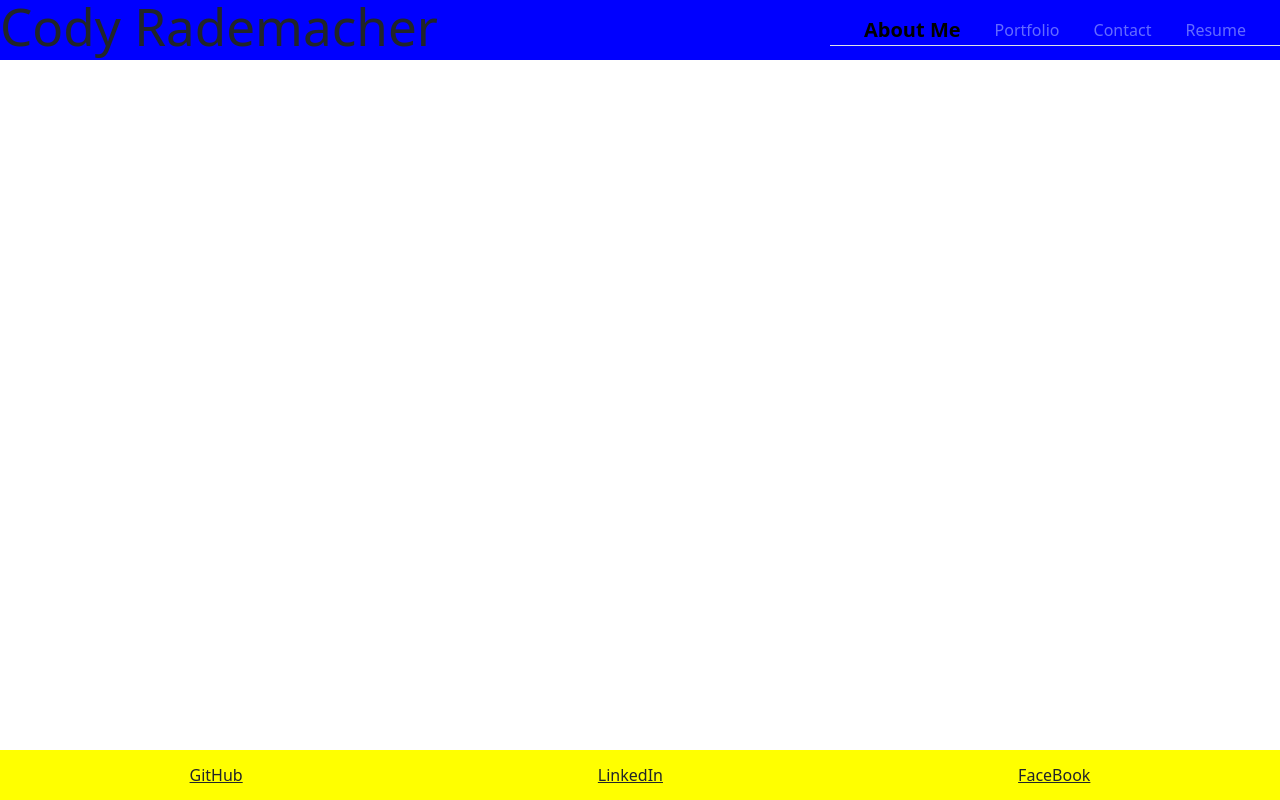
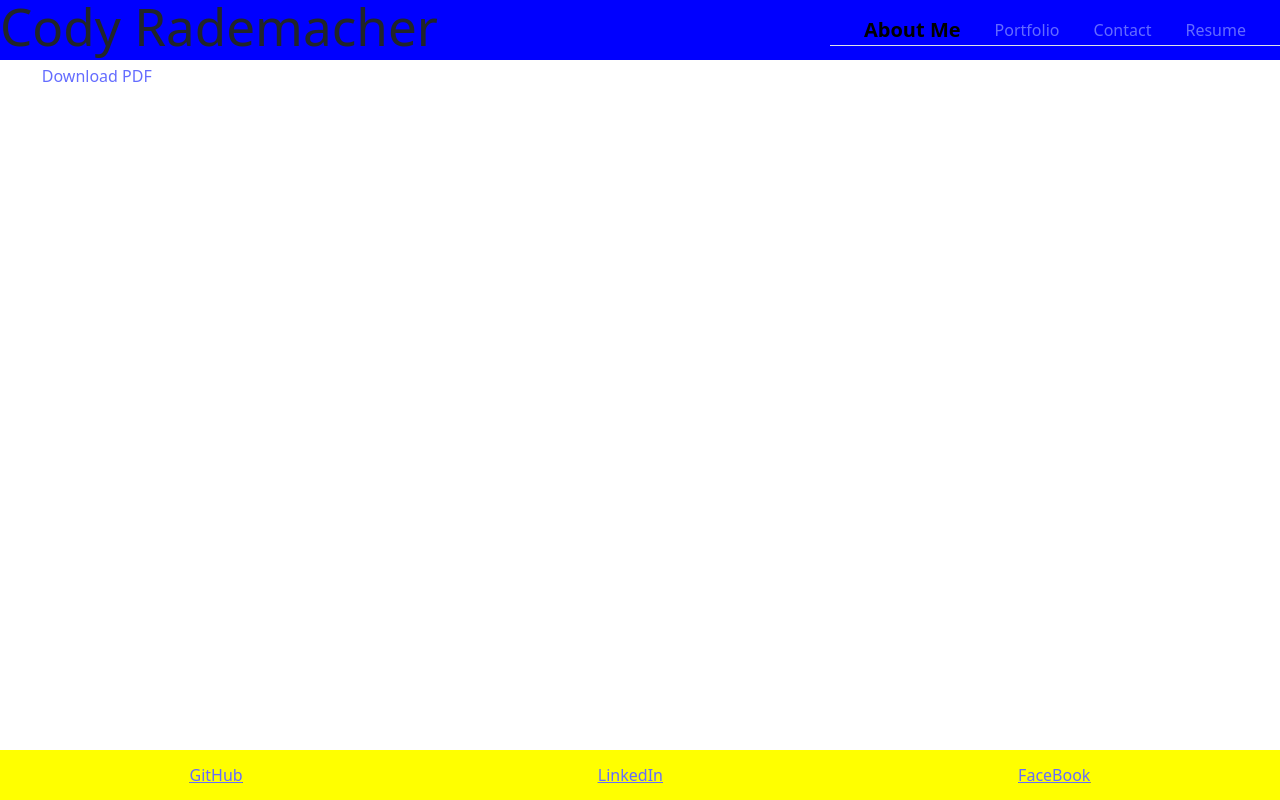
Before and after one commit to cprademacher/my-portfolio, a React (Vite) app: page /resume in a window 1280 px wide. Built offline with nearby package versions, Linux system fonts and the light colour scheme.

Commit message:
Added resume and contact code

```diff
--- a/src/components/Footer.jsx
+++ b/src/components/Footer.jsx
@@ -2,9 +2,33 @@ export default function Footer() {
   return (
     <>
       <ul className="footer-list container-fluid">
-        <li className="footer-item"><a>GitHub</a></li>
-        <li className="footer-item"><a>LinkedIn</a></li>
-        <li className="footer-item"><a>FaceBook</a></li>
+        <li className="footer-item">
+          <a
+            href="https://github.com/cprademacher"
+            target="_blank"
+            rel="noreferrer"
+          >
+            GitHub
+          </a>
+        </li>
+        <li className="footer-item">
+          <a
+            href="https://www.linkedin.com/in/cody-rademacher-5157187b/"
+            target="_blank"
+            rel="noreferrer"
+          >
+            LinkedIn
+          </a>
+        </li>
+        <li className="footer-item">
+          <a
+            href="https://www.facebook.com/cody.rademacher.3"
+            target="_blank"
+            rel="noreferrer"
+          >
+            FaceBook
+          </a>
+        </li>
       </ul>
     </>
   );
--- a/src/pages/Contact.jsx
+++ b/src/pages/Contact.jsx
@@ -5,17 +5,60 @@ const Contact = () => {
   const [name, setName] = useState("");
   const [email, setEmail] = useState("");
   const [message, setMessage] = useState("");
+  const [errors, setErrors] = useState({});
 
-  const handleSubmit = (e) => {
-    e.preventDefault();
-    // Perform form submission logic here
-    // You can access the form values using the state variables (name, email, message)
-    // For example, you can send an API request to submit the form data
-    console.log("Form submitted:", { name, email, message });
-    // Clear the form fields
+  const handleSubmit = (event) => {
+    event.preventDefault();
+
+    // Validate the form fields
+    const validationErrors = {};
+    if (!name) {
+      validationErrors.name = "Name is required";
+    }
+    if (!email) {
+      validationErrors.email = "Email is required";
+    } else if (!isValidEmail(email)) {
+      validationErrors.email = "Invalid email address";
+    }
+
+    if (Object.keys(validationErrors).length > 0) {
+      setErrors(validationErrors);
+      return;
+    }
+
+    // Submit the form
+    // Your code to handle form submission goes here
+
+    // Reset form fields and errors
     setName("");
     setEmail("");
     setMessage("");
+    setErrors({});
+  };
+
+  const handleInputChange = (event) => {
+    const { name, value } = event.target;
+
+    // Update the corresponding state value based on the input field name
+    if (name === "name") {
+      setName(value);
+    } else if (name === "email") {
+      setEmail(value);
+    } else if (name === "message") {
+      setMessage(value);
+    }
+  };
+
+  const handleBlur = (event) => {
+    const { name, value } = event.target;
+
+    // Check if the required field is empty
+    if (value.trim() === "") {
+      setErrors((prevErrors) => ({
+        ...prevErrors,
+        [name]: "This field is required",
+      }));
+    }
   };
 
   return (
@@ -31,33 +74,47 @@ const Contact = () => {
             type="text"
             id="name"
             value={name}
-            onChange={(e) => setName(e.target.value)}
+            onChange={handleInputChange}
+            onBlur={handleBlur}
             required
           />
+          {errors.name && <p>{errors.name}</p>}
         </div>
+
         <div>
           <label htmlFor="email">Email:</label>
           <input
             type="email"
             id="email"
             value={email}
-            onChange={(e) => setEmail(e.target.value)}
+            onChange={handleInputChange}
+            onBlur={handleBlur}
             required
           />
+          {errors.email && <p>{errors.email}</p>}
         </div>
+
         <div>
           <label htmlFor="message">Message:</label>
           <textarea
             id="message"
             value={message}
-            onChange={(e) => setMessage(e.target.value)}
+            onChange={handleInputChange}
+            onBlur={handleBlur}
             required
           ></textarea>
+          {errors.message && <p>{errors.message}</p>}
         </div>
+
         <button type="submit">Submit</button>
       </form>
     </>
   );
 };
 
+function isValidEmail(email) {
+  const emailRegex = /^[^\s@]+@[^\s@]+\.[^\s@]+$/;
+  return emailRegex.test(email);
+}
+
 export default Contact;
--- a/src/pages/Resume.jsx
+++ b/src/pages/Resume.jsx
@@ -1,7 +1,10 @@
 export default function Resume() {
   return (
-    <>
+    <div className="resume-container">
       <h1>Resume</h1>
-    </>
+      <a href="src/assets/Resume-Software-Engineer.pdf" download>
+        Download PDF
+      </a>
+    </div>
   );
 }
```
Also changed, not shown: 1 other file (tests, documents, lock files or other folders).
